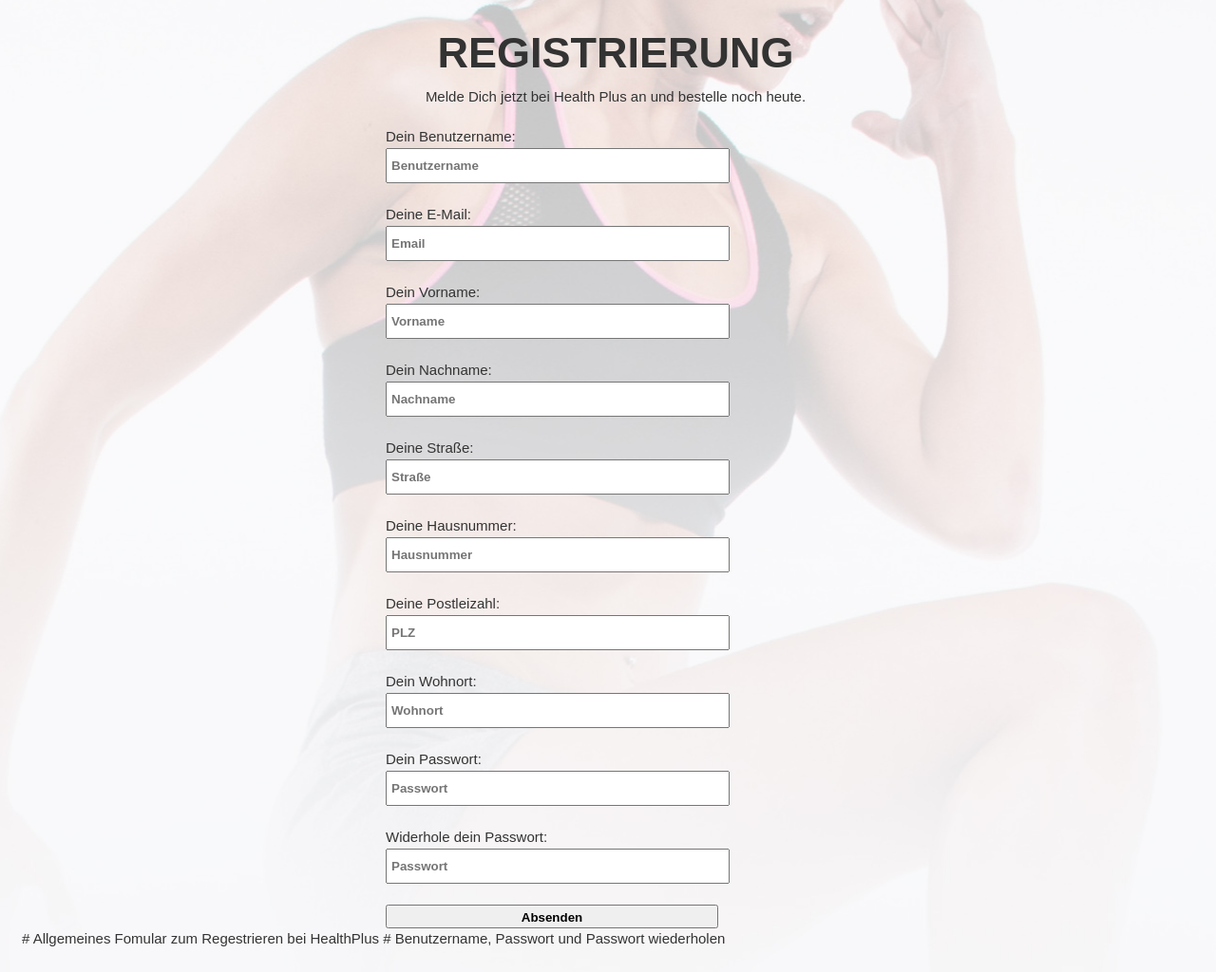
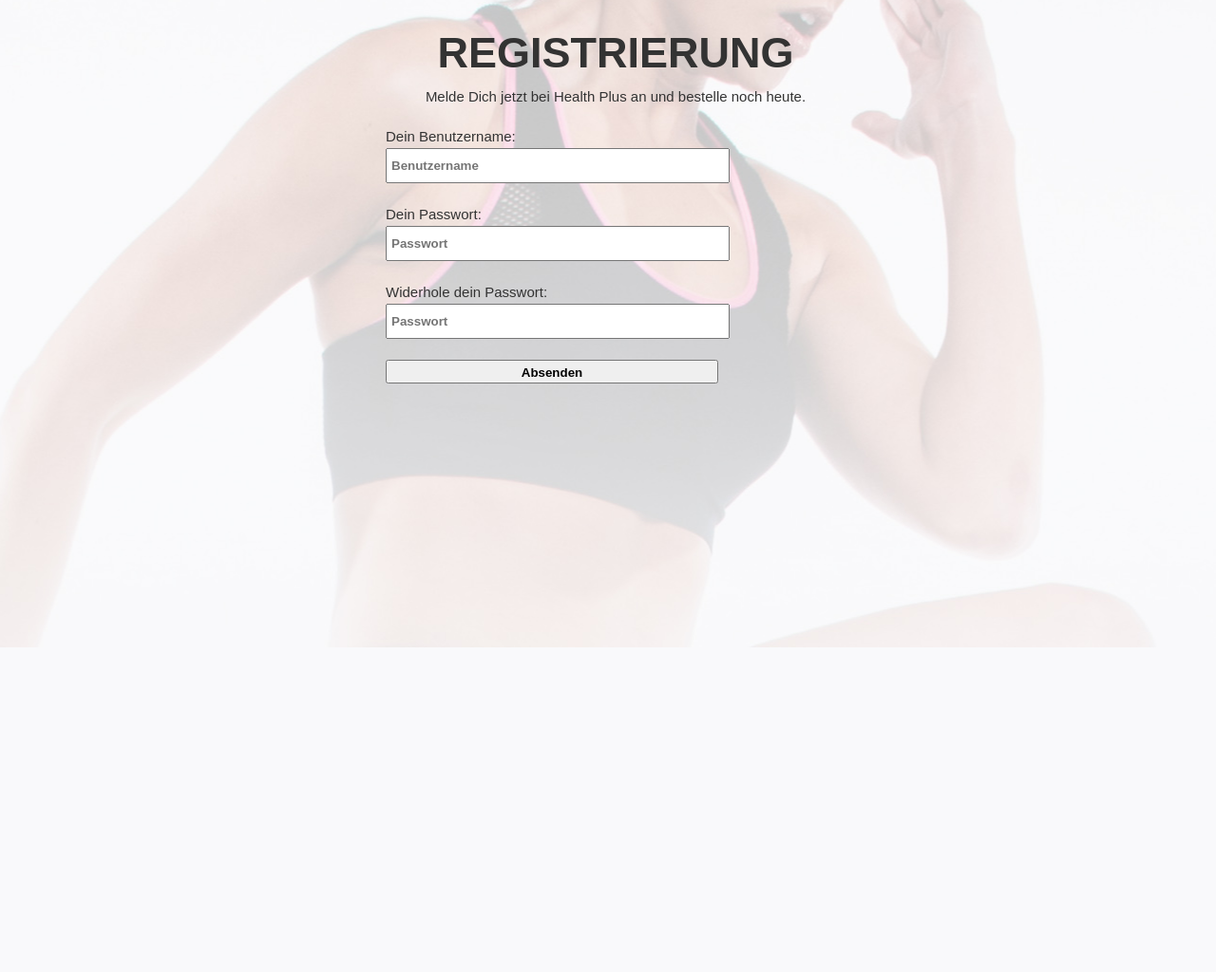
Before and after one commit to er034/healthplus, a PHP site: page /registrieren.php in a window 1280 px wide. Shown: the part 118-1142 px from the top of the page at 95% size. After the commit the page ends 800 px from the top, so only its background shows below. Run offline with PHP 8.4, Linux system fonts and the light colour scheme.

Commit message:
Registrierem

```diff
--- /dev/null
+++ b/db.php
@@ -0,0 +1,6 @@
+<?php
+$db = new mysqli('localhost','er034','Ohjiwaux4a','u-er034');
+if($db->connect_error):
+    echo $db->connect_error;
+endif;
+?>
--- a/registrieren.php
+++ b/registrieren.php
@@ -36,21 +36,7 @@
             <form action="" method="post">
                 Dein Benutzername:<br>
                 <input type="text" name="benutzername" placeholder="Benutzername"><br><br>
-        Deine E-Mail:<br>
-            <input type="text" name="email" placeholder="Email"><br><br>
-        Dein Vorname:<br>
-            <input type="text" name="vorname" placeholder="Vorname"><br><br>
-        Dein Nachname:<br>
-            <input type="text" name="nachname" placeholder="Nachname"><br><br>
-        Deine Straße:<br>
-            <input type="text" name="straße" placeholder="Straße"><br><br>
-        <section id="eingabe2">
-        Deine Hausnummer:<br>
-            <input type="text" name="hausnummer" placeholder="Hausnummer"><br><br>
-        Deine Postleizahl:<br>
-            <input type="text" name="plz" placeholder="PLZ"><br><br>
-        Dein Wohnort:<br>
-            <input type="text" name="wohnort" placeholder="Wohnort"><br><br>
+
                 Dein Passwort:<br>
                     <input type="password" name="passwort" placeholder="Passwort"><br><br>
                 Widerhole dein Passwort:<br>
@@ -58,38 +44,32 @@
                     <input type="submit" name="absenden" value="Absenden"><br>
             </form>
         </div>
-    # Allgemeines Fomular zum Regestrieren bei HealthPlus
- # Benutzername, Passwort und Passwort wiederholen
+        <!--Allgemeines Fomular zum Regestrieren bei HealthPlus - Benutzername, Passwort und Passwort wiederholen -->
     </section>
     </body>
 </html>
 <?php
-$db = new mysqli('localhost','tutorial','','tutorial');
-if($db->connect_error):
-    echo $db->connect_error;
-endif;
+require_once("db.php");
 if(isset($_POST['absenden'])):
 
     $benutzername = $_POST['benutzername'];
-    $email = $_POST['email'];
-    $vorname = $_POST['vorname'];
-    $nachname = $_POST['nachname'];
-    $straße = $_POST['straße'];
-    $hausnummer = $_POST['hausnummer'];
-    $plz = $_POST['plz'];
-    $wohnort = $_POST['wohnort'];
     $passwort = $_POST['passwort'];
     $passwort_widerholen = $_POST['passwort_widerholen'];
+    //$email = $_POST['email'];
+    //$vorname= $_POST['vorname'];
+    //$nachname = $_POST['nachname'];
 
-    $search_user = $db->prepare("SELECT id FROM users WHERE benutzername = ?");
+    $search_user = $db->prepare("SELECT id FROM benutzer WHERE benutzername = ?");
     $search_user->bind_param('s',$benutzername);
     $search_user->execute();
     $search_result = $search_user->get_result();
 
+    //$eintrag = mysqli_query($db, "INSERT INTO benutzer (email,vorname,nachname) VALUES ('$email','$vorname','$nachname')");
+
     if($search_result->num_rows == 0):
         if($passwort == $passwort_widerholen):
             $passwort = md5($passwort);
-            $insert = $db->prepare("INSERT INTO users (benutzername,passwort) VALUES (?,?)");
+            $insert = $db->prepare("INSERT INTO benutzer (benutzername,passwort) VALUES (?,?)");
             $insert->bind_param('ss',$benutzername,$passwort);
             $insert->execute();
             if($insert !== false):
@@ -102,4 +82,6 @@ if(isset($_POST['absenden'])):
         echo 'Der Benutzername ist leider schon vergeben!';
     endif;
 
+
+
 endif;
```
Also changed, not shown: anmelden.php (added, +29 -0 lines), index.php (renamed from index.html, +24 -2 lines), ui.php (added, +28 -0 lines). Lines whose indentation alone changed are shown as unchanged.
